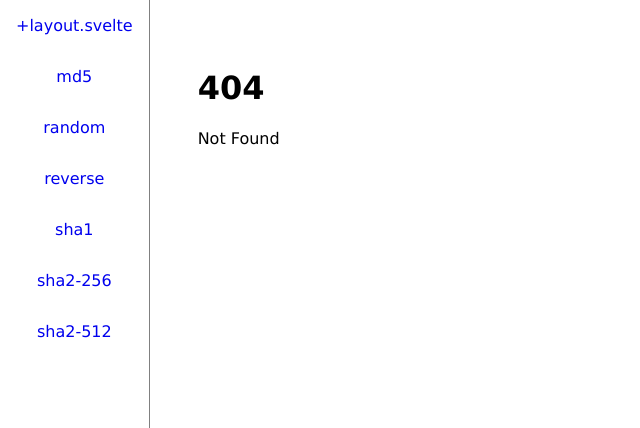
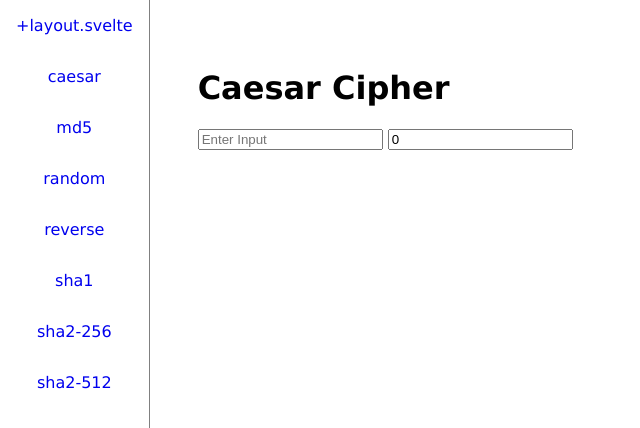
Before and after one commit to LeoDog896/doke, a SvelteKit app: page /caesar in a window 1280 px wide. Before the commit this address had no page. Shown: the top 428 px of the page, without its empty margins (0-640 px from the left). Built offline with nearby package versions, Linux system fonts and the light colour scheme.

Commit message:
caesar cipher

```diff
--- /dev/null
+++ b/src/routes/caesar/+page.svelte
@@ -0,0 +1,30 @@
+<script lang="ts">
+	const caesar = (text: string, cycle: number): string => {
+		const alphabet = "abcdefghijklmnopqrstuvwxyz".split("");
+
+		return text.split("").map(character => {
+			const lowerChar = character.toLowerCase();
+			if (!alphabet.includes(lowerChar)) return character;
+
+			const isUpperCase = character == character.toUpperCase();
+
+			const cycledCharacter = alphabet[(alphabet.indexOf(lowerChar) + cycle) % alphabet.length];
+
+			console.log(character + cycledCharacter)
+
+			return isUpperCase ? cycledCharacter.toUpperCase() : cycledCharacter;
+		}).join("")
+	}
+
+	let input = ''
+	let amount = 0;
+
+	$: result = caesar(input, amount)
+</script>
+
+<h1>Caesar Cipher</h1>
+
+<input bind:value={input} placeholder="Enter Input">
+<input bind:value={amount} type="number">
+
+<p>{result}</p>
```
